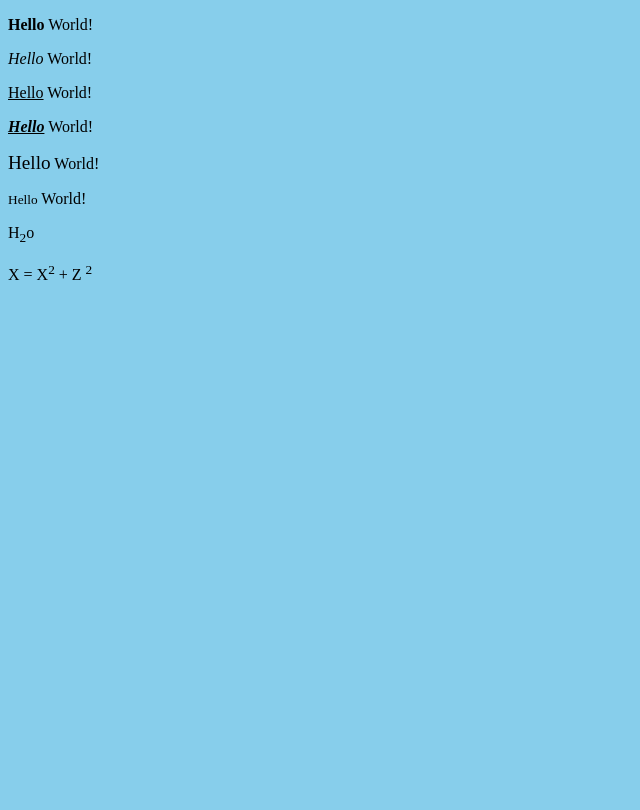
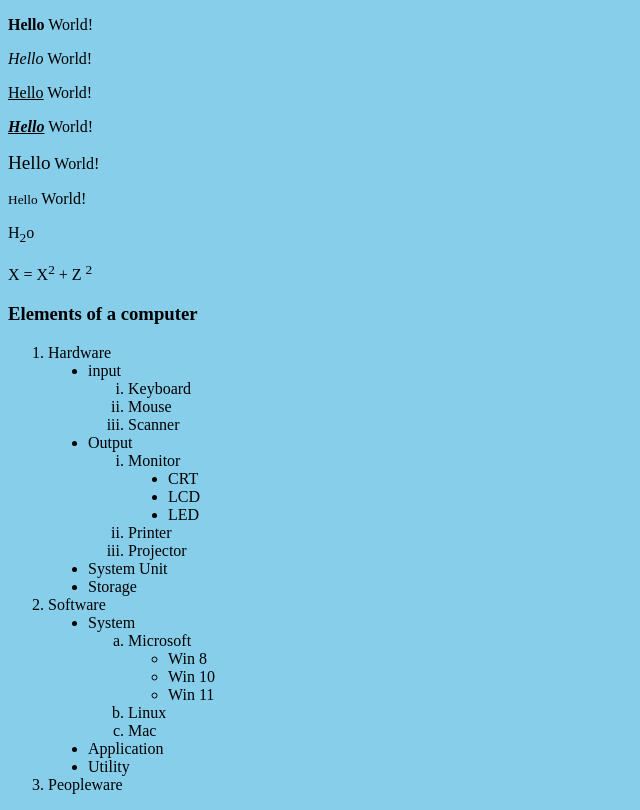
Before and after one commit to Ginie1015/WebProject, a plain HTML site: page index.html in a window 1280 px wide. Shown: the whole page, without its empty margins (0-640 px from the left). Drawn offline with Linux system fonts and the light colour scheme.

Commit message:
Another Lesson Bulletting Formats

```diff
--- a/index.html
+++ b/index.html
@@ -27,5 +27,68 @@
     <p>X = X<sup>2</sup> + Z <sup>2</sup></p>
 
 
+    <!-- <ol>
+        <li>Item 1</li>
+        <li>Item 2</li>
+        <li>Item 3</li>
+    </ol>
+    <ol type="I">
+        <li>Item 1</li>
+        <li>Item 2</li>
+        <li>Item 3</li>
+    </ol> -->
+
+    <!-- type=circle,square,disc -->
+    <!-- <ul>
+        <li>Item 1</li>
+        <li>Item 2</li>
+        <li>Item 3</li>
+    </ul> -->
+
+    <h3>Elements of a computer</h3>
+    <ol>
+        <li>Hardware</li>
+            <ul type="disc">
+                <li>input</li>
+                    <ol type="i">
+                        <li>Keyboard</li>
+                        <li>Mouse</li>
+                        <li>Scanner</li>
+                    </ol>
+                <li>Output</li>
+                    <ol type="i">
+                        <li>Monitor</li>
+                            <ul type="disc">
+                                <li>CRT</li>
+                                <li>LCD</li>
+                                <li>LED</li>
+                            </ul>
+                        <li>Printer</li>
+                        <li>Projector</li>
+                    </ol>
+                <li>System Unit</li>
+                <li>Storage</li>
+            </ul>
+        <li>Software</li>
+            <ul type="disc">
+                <li>System</li>
+                    <ol type="a">
+                        <li>Microsoft</li>
+                            <ul type="circle">
+                                <li>Win 8</li>
+                                <li>Win 10</li>
+                                <li>Win 11</li>
+                            </ul>
+                        <li>Linux</li>
+                        <li>Mac</li>
+                    </ol>
+                <li>Application</li>
+                <li>Utility</li>
+            </ul>
+
+        <li>Peopleware</li>
+    </ol>
+
+
 </body>
 </html>
```
